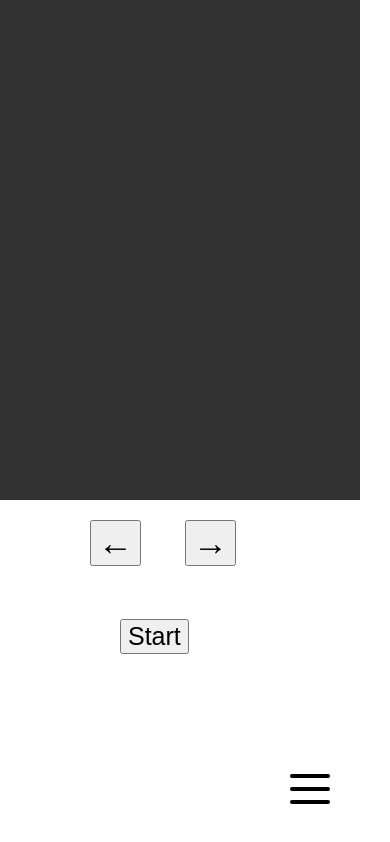
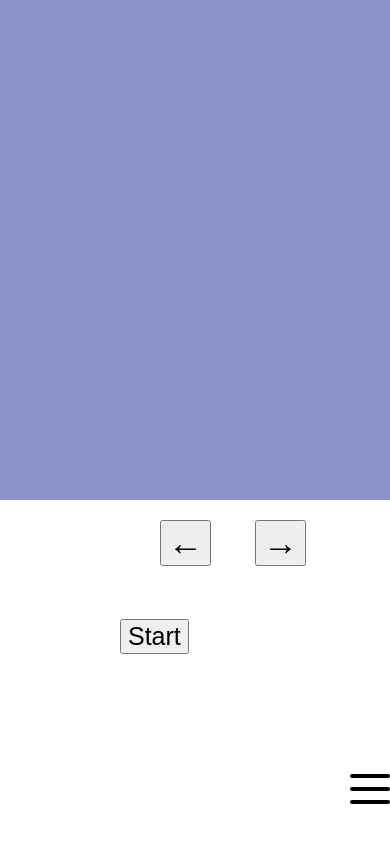
Before and after one commit to NotRobin7/Doge-Game, a plain HTML site: page index.html in a window 390 px wide. Drawn offline with Linux system fonts and the light colour scheme.

Commit message:
Update style.css

```diff
--- a/style.css
+++ b/style.css
@@ -254,3 +254,46 @@ h4{
     left: 50%;
     transform: translate(-50%, -50%);
   }
+
+@media screen and (min-width: 365px) and (max-width: 600px){
+    canvas {
+    background-color: #8C91C9;
+    display: block;
+    width: 100%;
+    height: 500px;
+}
+  button{
+  position: relative;
+  left: 140px;
+  right: 0;
+  font-size: 35px;
+  margin: 20px;
+}
+.burger {
+  position: relative;
+  width: 40px;
+  height: 30px;
+  background: transparent;
+  cursor: pointer;
+  display: block;
+  position: absolute;
+  bottom: 40px;
+  left: 350px;
+}
+}
+
+@media screen and (min-width: 601px) and (max-width: 900px) {
+    canvas {
+    background-color: #8C91C9;
+    display: block;
+    width: 100%;
+    height: 500px;
+}
+  button{
+  position: relative;
+  left: 230px;
+  right: 0;
+  font-size: 35px;
+  margin: 20px;
+}
+}
```
